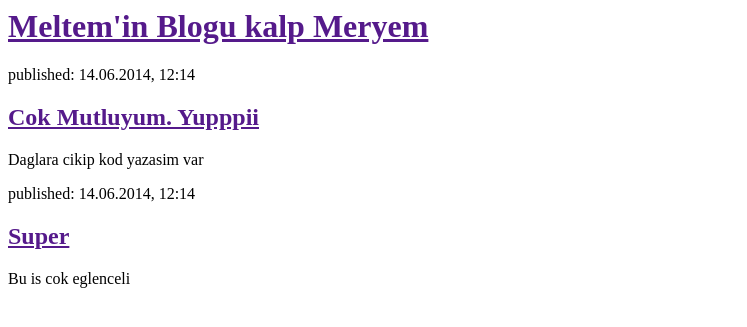
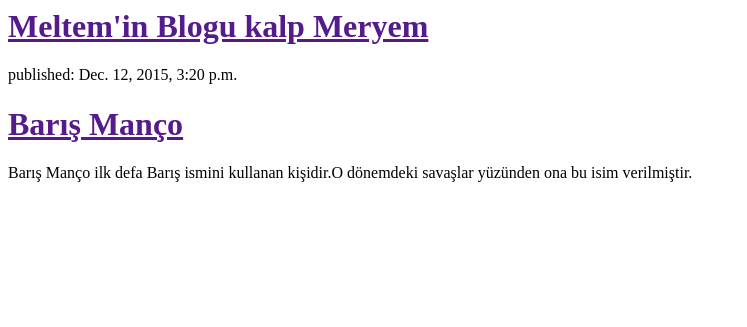
Before and after one commit to metlem/my-first-blog, a Django app: page / in a window 1280 px wide. Shown: the top 327 px of the page, without its empty margins (0-747 px from the left). Run offline with Django 3.2, Linux system fonts and the light colour scheme; data comes from the database, SQL or seed files in the repository; both versions use the stored data as it was after the commit.

Commit message:
Veritabanındaki postları görebilmek için şablonları değiştirdim.

```diff
--- a/blog/templates/blog/post_list.html
+++ b/blog/templates/blog/post_list.html
@@ -7,16 +7,12 @@
             <h1><a href="">Meltem'in Blogu kalp Meryem</a></h1>
         </div>
 
-        <div>
-            <p>published: 14.06.2014, 12:14</p>
-            <h2><a href="">Cok Mutluyum. Yupppii</a></h2>
-            <p>Daglara cikip kod yazasim var</p>
-        </div>
-
-        <div>
-            <p>published: 14.06.2014, 12:14</p>
-            <h2><a href="">Super</a></h2>
-            <p>Bu is cok eglenceli</p>
-        </div>
+        {% for post in posts %}
+    <div>
+        <p>published: {{ post.yayinlanma_tarihi }}</p>
+        <h1><a href="">{{ post.baslik }}</a></h1>
+        <p>{{ post.yazi|linebreaks }}</p>
+    </div>
+{% endfor %}
     </body>
 </html>
--- a/blog/views.py
+++ b/blog/views.py
@@ -1,3 +1,7 @@
 from django.shortcuts import render
+from django.utils import timezone
+from .models import Post
+
 def post_list(request):
-    return render(request, 'blog/post_list.html', {})
+    posts = Post.objects.filter(yayinlanma_tarihi__lte=timezone.now()).order_by('yayinlanma_tarihi')
+    return render(request, 'blog/post_list.html', {'posts': posts})
```
Also changed, not shown: db.sqlite3.
